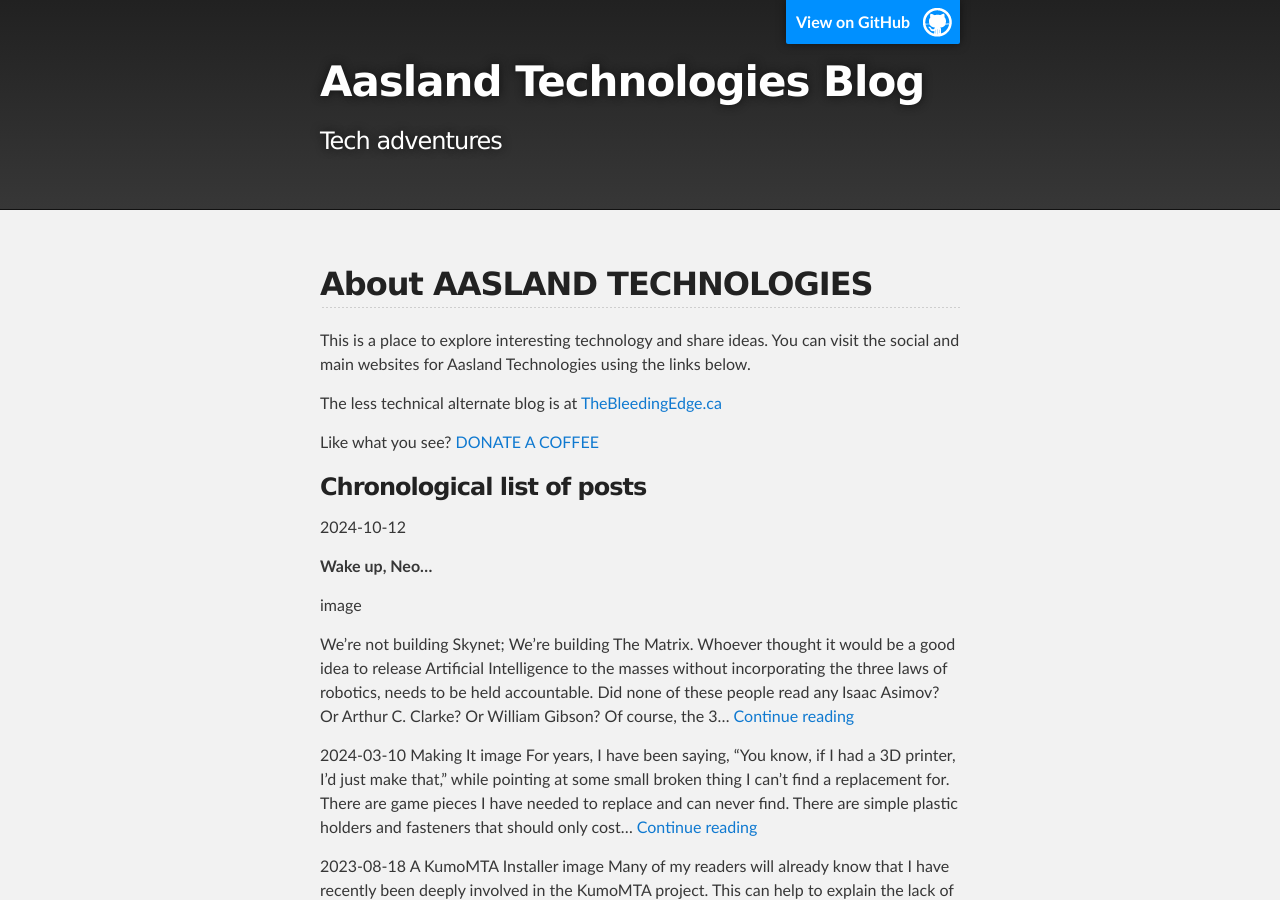
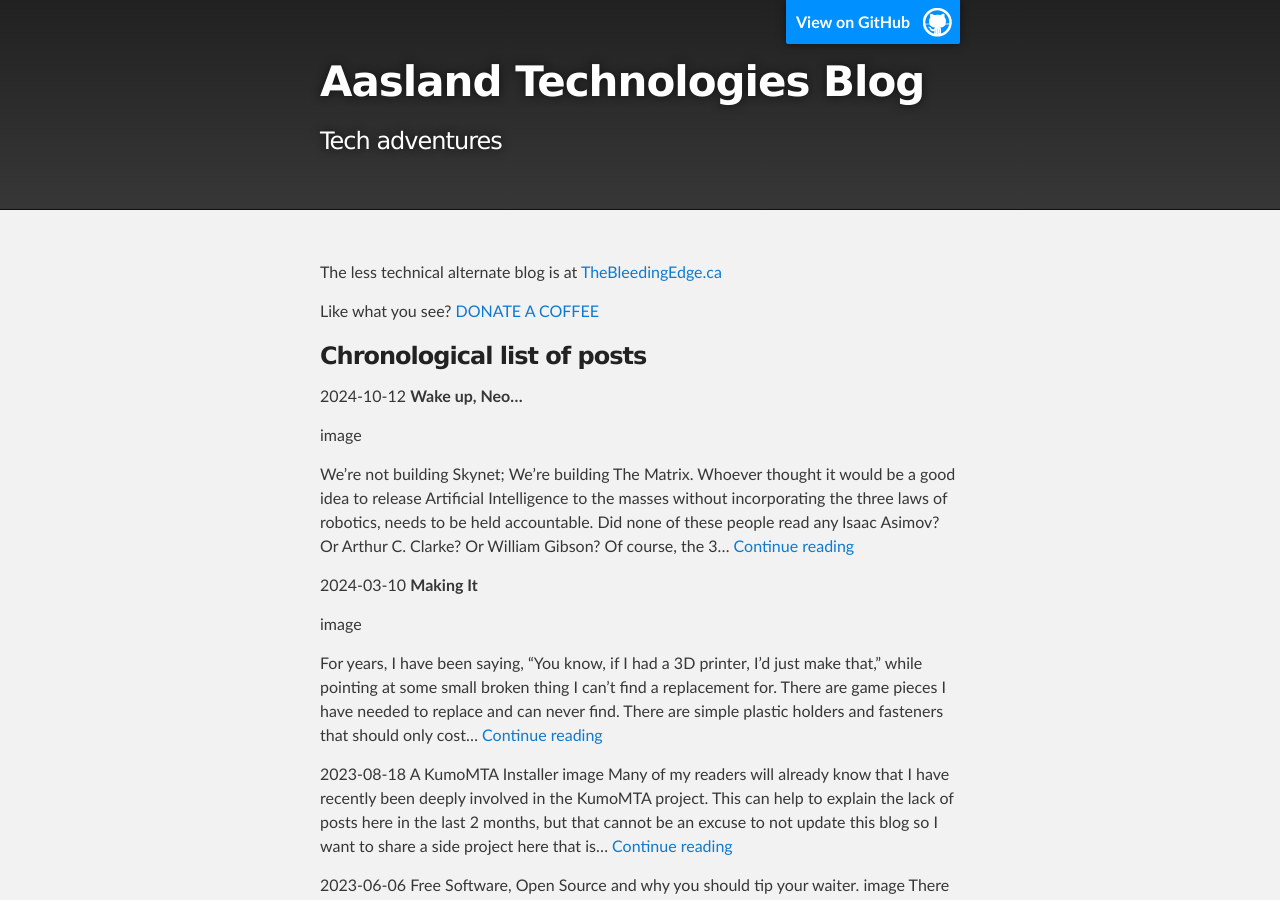
Before and after one commit to tommairs/aasland.github.io, a Jekyll site: the page built from aaslandblog.md, in a window 1280 px wide and 900 px high. Built offline with Jekyll 4.4.1, drawn with Linux system fonts in a browser that asks for light colours; our own code applies the rules of GitHub Pages for plain Markdown files.

Commit message:
Update aaslandblog.md

```diff
--- a/aaslandblog.md
+++ b/aaslandblog.md
@@ -1,9 +1,6 @@
 ---
 layout: aasland
 ---
-
-## About AASLAND TECHNOLOGIES
-This is a place to explore interesting technology and share ideas. You can visit the social and main websites for Aasland Technologies using the links below.
 
 The less technical alternate blog is at [TheBleedingEdge.ca](https://TheBleedingEdge.ca)
 
@@ -12,18 +9,17 @@ Like what you see? [DONATE A COFFEE](https://donate.stripe.com/5kA4hi82GghS8Ny9A
 
 ### Chronological list of posts
 
-2024-10-12
-
-**Wake up, Neo...**
+2024-10-12  **Wake up, Neo...**
 
 image
 
 We’re not building Skynet; We’re building The Matrix. Whoever thought it would be a good idea to release Artificial Intelligence to the masses without incorporating the three laws of robotics, needs to be held accountable. Did none of these people read any Isaac Asimov? Or Arthur C. Clarke? Or William Gibson? Of course, the 3… [Continue reading](https://blog.aasland.com/2024/10/12/wake-up-neo/)
 
 
-2024-03-10
-Making It
+2024-03-10  **Making It**
+
 image
+
 For years, I have been saying, “You know, if I had a 3D printer, I’d just make that,” while pointing at some small broken thing I can’t find a replacement for. There are game pieces I have needed to replace and can never find. There are simple plastic holders and fasteners that should only cost… [Continue reading](https://blog.aasland.com/2024/03/10/making-it/)
 
 2023-08-18
```
